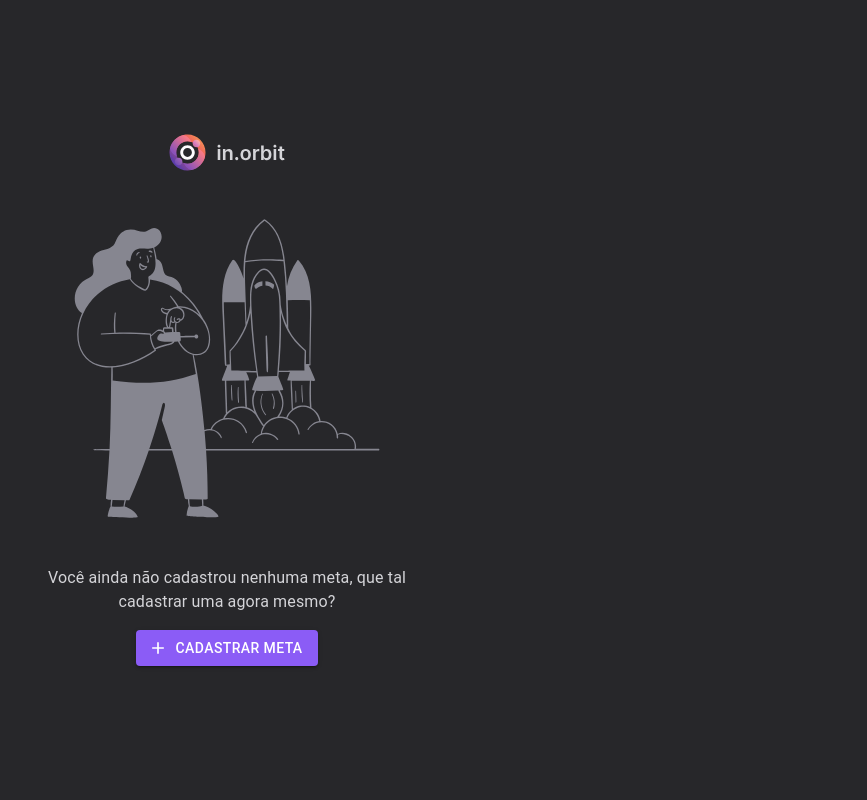
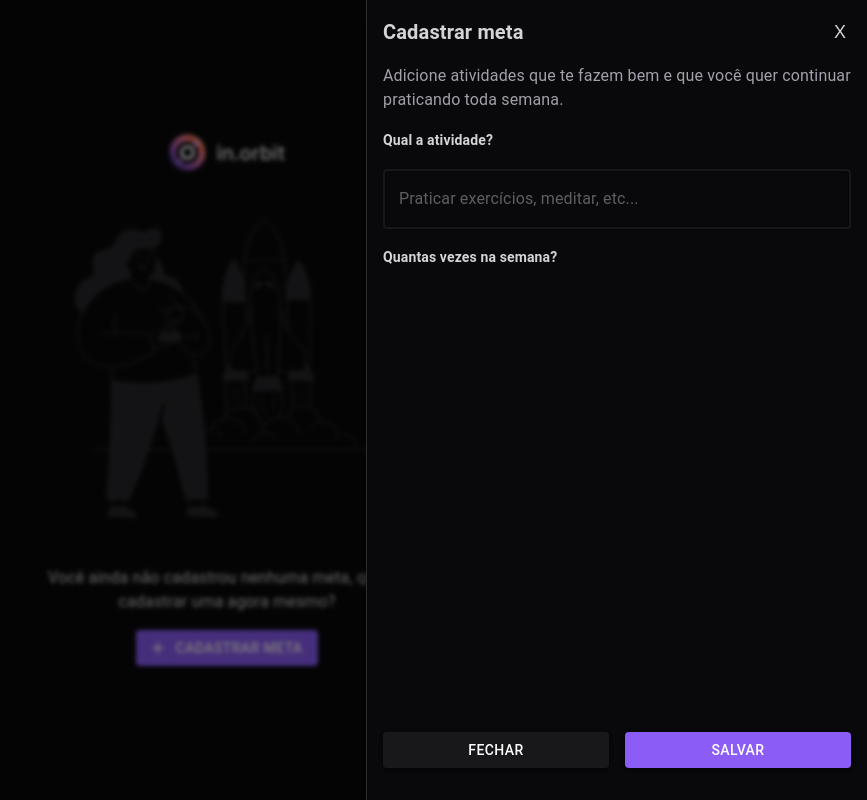
Before and after one commit to Gabrielg2d2/Nlw-Pocket, a React (Vite) app in the folder web/: page / in a window 1280 px wide. Both pictures are taken after a click on the button "CADASTRAR META". Shown: the whole page, without its empty margins (413-1280 px from the left). Built offline with nearby package versions, Linux system fonts and the light colour scheme.

Commit message:
feat: DrawerCreateGoal

```diff
--- /dev/null
+++ b/web/src/components/DrawerCustom/index.tsx
@@ -0,0 +1,70 @@
+import { IconButton, Typography } from "@mui/material";
+import Box from "@mui/material/Box";
+import Drawer from "@mui/material/Drawer";
+
+export type IDrawerCustomProps = {
+  open: boolean;
+  close: () => void;
+  title: string;
+  children: React.ReactNode;
+};
+
+export function DrawerCustom({
+  open = false,
+  close,
+  title = "Title",
+  children,
+}: IDrawerCustomProps) {
+  return (
+    <Drawer
+      PaperProps={{
+        sx: {
+          bgcolor: "background.default",
+          borderLeft: "0.5px solid #2E2E2E",
+        },
+      }}
+      anchor={"right"}
+      open={open}
+      onClose={close}
+      sx={{
+        backdropFilter: "blur(2px)",
+      }}
+    >
+      <>
+        <Box
+          role="presentation"
+          onKeyDown={close}
+          display={"flex"}
+          alignItems="center"
+          justifyContent="space-between"
+          p={2}
+        >
+          <Typography variant="h6" fontWeight="bold">
+            {title}
+          </Typography>
+          <IconButton
+            size="small"
+            onClick={close}
+            style={{
+              color: "#D4D4D8",
+            }}
+          >
+            X
+          </IconButton>
+        </Box>
+        <Box
+          flex={1}
+          px={2}
+          sx={{
+            width: {
+              xs: window.innerWidth - 20,
+              sm: 500,
+            },
+          }}
+        >
+          {children}
+        </Box>
+      </>
+    </Drawer>
+  );
+}
--- /dev/null
+++ b/web/src/pages/Home/template/components/DrawerCreateGoal/components/DescriptionText/index.tsx
@@ -0,0 +1,18 @@
+import { Typography } from "@mui/material";
+
+type IDescriptionTextProps = {
+  children: React.ReactNode;
+};
+
+export function DescriptionText(props: IDescriptionTextProps) {
+  return (
+    <Typography
+      variant="body1"
+      style={{
+        color: "#A1A1AA",
+      }}
+    >
+      {props.children}
+    </Typography>
+  );
+}
--- /dev/null
+++ b/web/src/pages/Home/template/components/DrawerCreateGoal/components/InputGoal/index.tsx
@@ -0,0 +1,15 @@
+import { TextField } from "@mui/material";
+
+export function InputGoal() {
+  return (
+    <TextField
+      fullWidth
+      variant="outlined"
+      placeholder="Praticar exercícios, meditar, etc..."
+      sx={{
+        borderRadius: "4px",
+        border: "2px solid #18181B",
+      }}
+    />
+  );
+}
--- /dev/null
+++ b/web/src/pages/Home/template/components/DrawerCreateGoal/components/SubTitle/index.tsx
@@ -0,0 +1,13 @@
+import { Typography } from "@mui/material";
+
+type ISubTitleProps = {
+  children: React.ReactNode;
+};
+
+export function SubTitle(props: ISubTitleProps) {
+  return (
+    <Typography fontSize={14} variant="subtitle1" fontWeight="bold">
+      {props.children}
+    </Typography>
+  );
+}
--- /dev/null
+++ b/web/src/pages/Home/template/components/DrawerCreateGoal/index.tsx
@@ -0,0 +1,51 @@
+import { Button, Stack } from "@mui/material";
+import { DrawerCustom } from "../../../../../components/DrawerCustom";
+import { DescriptionText } from "./components/DescriptionText";
+import { InputGoal } from "./components/InputGoal";
+import { SubTitle } from "./components/SubTitle";
+
+type IDrawerCreateGoalProps = {
+  open: boolean;
+  close: () => void;
+};
+
+export function DrawerCreateGoal({
+  open = false,
+  close,
+}: IDrawerCreateGoalProps) {
+  return (
+    <DrawerCustom title="Cadastrar meta" open={open} close={close}>
+      <Stack gap={2} height="100%">
+        <DescriptionText>
+          Adicione atividades que te fazem bem e que você quer continuar
+          praticando toda semana.
+        </DescriptionText>
+
+        <Stack flex={1} gap={2}>
+          <SubTitle>Qual a atividade?</SubTitle>
+
+          <InputGoal />
+
+          <SubTitle>Quantas vezes na semana?</SubTitle>
+        </Stack>
+
+        <Stack gap={2} direction="row" pb={4}>
+          <Button
+            variant="contained"
+            sx={{
+              backgroundColor: "#18181B",
+            }}
+            fullWidth
+            onClick={close}
+          >
+            Fechar
+          </Button>
+
+          <Button variant="contained" fullWidth>
+            Salvar
+          </Button>
+        </Stack>
+      </Stack>
+    </DrawerCustom>
+  );
+}
--- a/web/src/pages/Home/template/index.tsx
+++ b/web/src/pages/Home/template/index.tsx
@@ -1,5 +1,14 @@
+import { useState } from "react";
+import { DrawerCreateGoal } from "./components/DrawerCreateGoal";
 import { TemplateEmptyGoal } from "./components/TemplateEmptyGoal";
 
 export function HomeTemplate() {
-  return <TemplateEmptyGoal onClickOpenModal={() => alert("Open modal")} />;
+  const [openDrawer, setOpenDrawer] = useState(false);
+
+  return (
+    <>
+      <TemplateEmptyGoal onClickOpenModal={() => setOpenDrawer(true)} />
+      <DrawerCreateGoal open={openDrawer} close={() => setOpenDrawer(false)} />
+    </>
+  );
 }
--- a/web/src/theme.tsx
+++ b/web/src/theme.tsx
@@ -13,7 +13,7 @@ export const theme = createTheme({
       main: red.A400,
     },
     background: {
-      default: "#27272A",
+      default: "#09090B",
     },
     text: {
       primary: "#D4D4D8",
```
Also changed, not shown: web/src/assets/empty-goal.svg.
